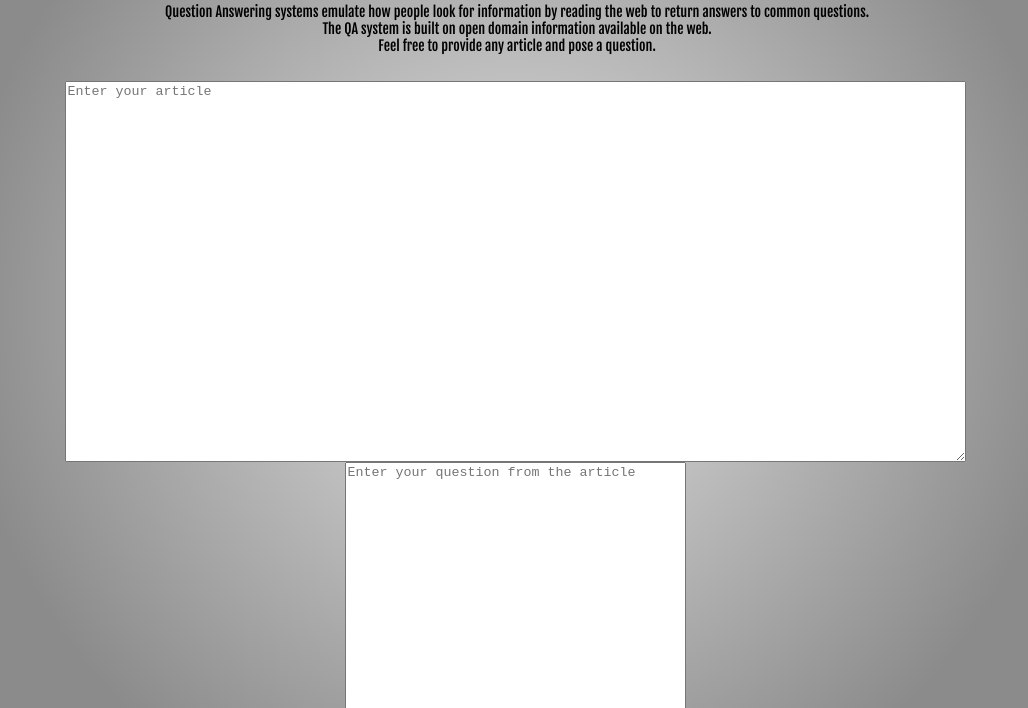
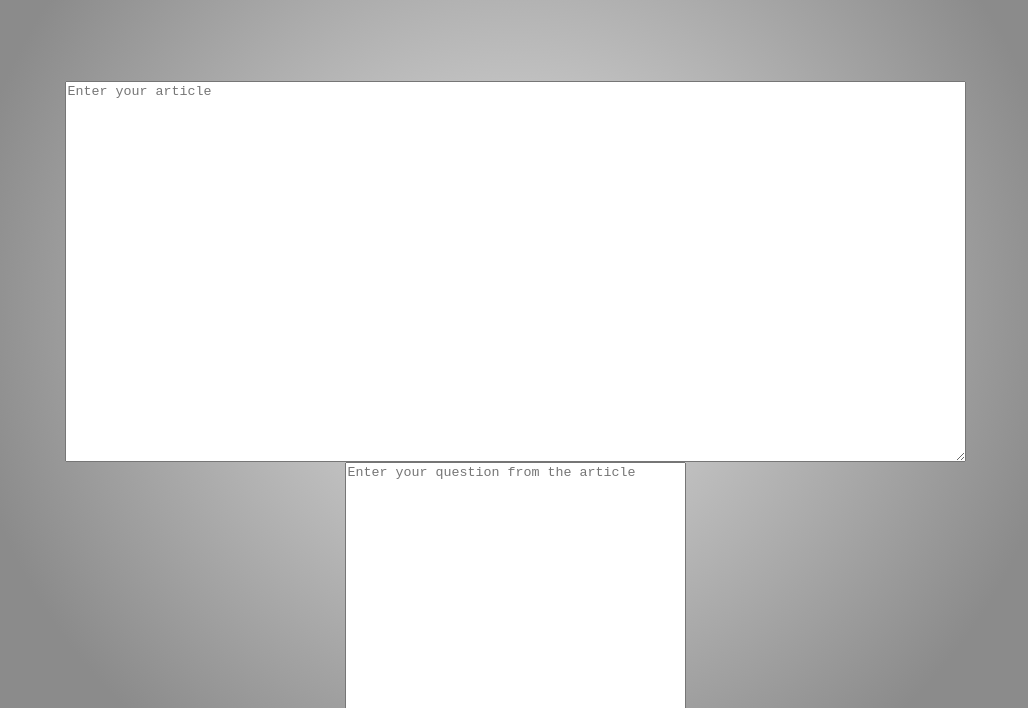
Before and after one commit to supreethmanyam/question_answering, a plain HTML site: page app/view/index.html in a window 1280 px wide. Shown: the part 100-808 px from the top of the page, without its empty margins (133-1161 px from the left). Drawn offline with Linux system fonts and the light colour scheme.

Commit message:
Added ReadMe.md

```diff
--- a/app/static/style.css
+++ b/app/static/style.css
@@ -5,10 +5,6 @@ html {
   width: 100%;
   height: 100%;
   overflow: hidden;
-  /* background: rgb(0, 0, 0); */
-  /* Old browsers */
-  /* IE9 SVG, needs conditional override of 'filter' to 'none' */
-  /* background: radial-gradient(ellipse at center, rgba(169, 3, 41, 1) 0%, rgba(143, 2, 34, 1) 44%, rgba(109, 0, 25, 1) 100%); */
   background: rgb(217,217,217);
   background: radial-gradient(circle, rgba(217,217,217,1) 9%, rgba(139,139,139,1) 74%);
 }
@@ -23,28 +19,6 @@ html {
     font-size: 2.5em;
     font-weight: 400;
     color: #f5f5f5;
-    /* text-shadow: 1px 1px 1px #919191,
-        1px 2px 1px #919191,
-        1px 3px 1px #919191,
-        1px 4px 1px #919191,
-        1px 5px 1px #919191,
-        1px 6px 1px #919191,
-        1px 7px 1px #919191,
-        1px 8px 1px #919191,
-        1px 9px 1px #919191,
-        1px 10px 1px #919191,
-    1px 18px 6px rgba(16,16,16,0.4),
-    1px 22px 10px rgba(16,16,16,0.2),
-    1px 25px 35px rgba(16,16,16,0.2),
-    1px 30px 60px rgba(16,16,16,0.4); */
-}
-
-.description-text {
-    position: absolute;
-    top: 13%;
-    text-align: center;
-    margin-left: -350px;
-    line-height: 1.2;
 }
 
 .label {
--- a/app/view/index.html
+++ b/app/view/index.html
@@ -8,10 +8,6 @@
         <div>
             <div class='center'>
                 <span class="title-text">Natural Question Answering</span>
-                <span class="description-text">Question Answering systems emulate how people look for information by reading the web to return answers to common questions.
-                    <br />The QA system is built on open domain information available on the web.
-                    <br />Feel free to provide any article and pose a question.
-                </span>
                 <br />
                 <br />
                 <br />
```
Also changed, not shown: 2 other files.
